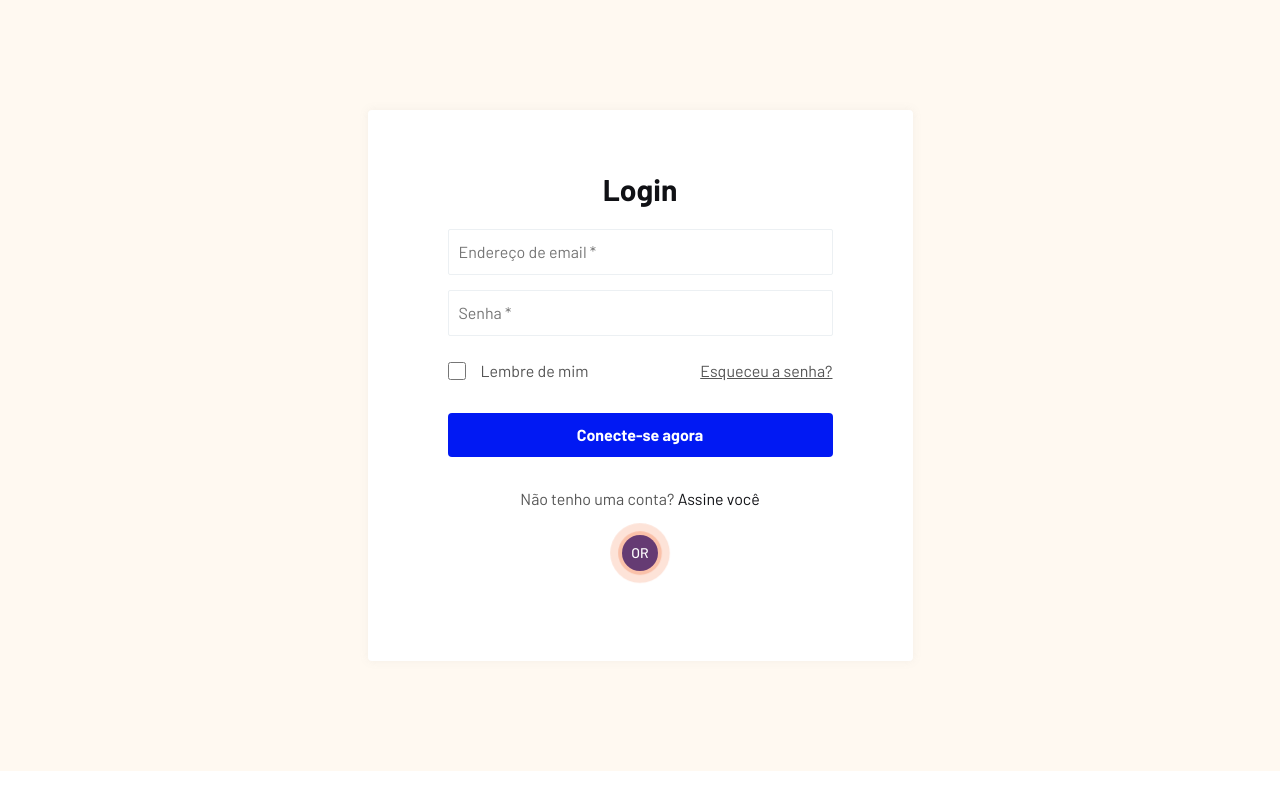
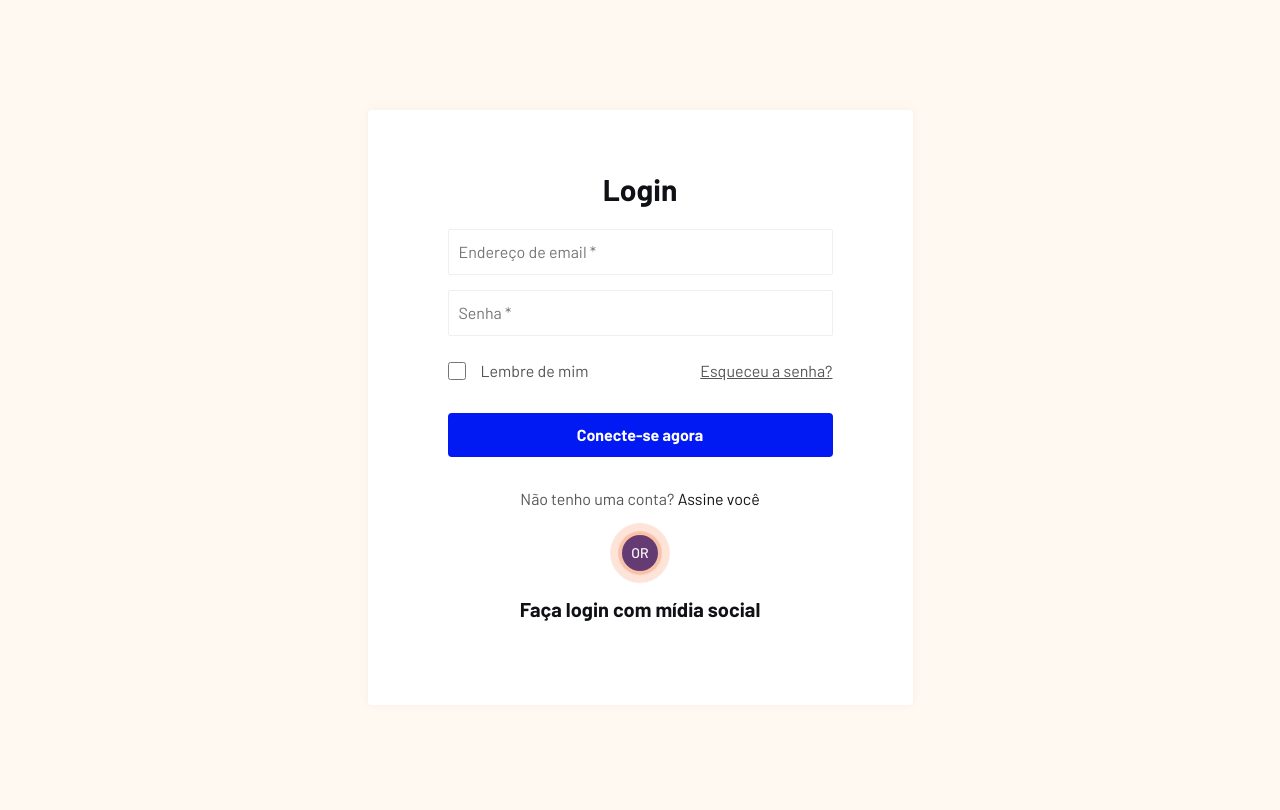
Before and after one commit to Pablo-jesuss/ecommerce-com-react, a React (Vite) app in the folder ecommerce/: page /login in a window 1280 px wide. Shown: the top 810 px of the page. Built offline with nearby package versions, Linux system fonts and the light colour scheme; no server answers.

Commit message:
socialLogin

```diff
--- a/ecommerce/src/components/Login.jsx
+++ b/ecommerce/src/components/Login.jsx
@@ -76,6 +76,10 @@ const Login = () => {
               <span className="or">
                 <span>or</span>
               </span>
+
+              {/* social login */}
+              <h5 className="subtitle">{socialTitle}</h5>
+              <ul className="lab-ul social-icons justify-content-center">{}</ul>
             </div>
           </div>
         </div>
```
